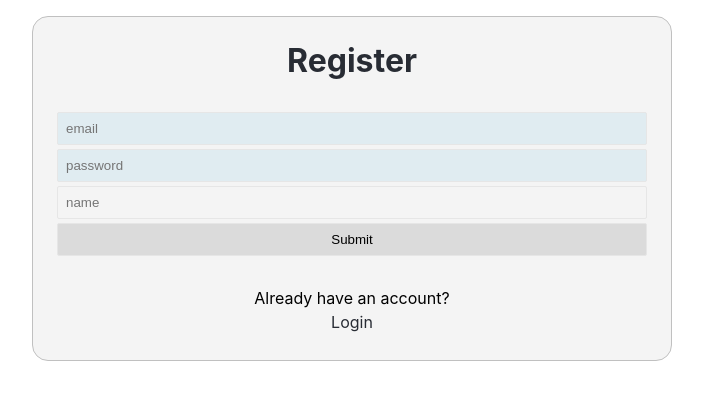
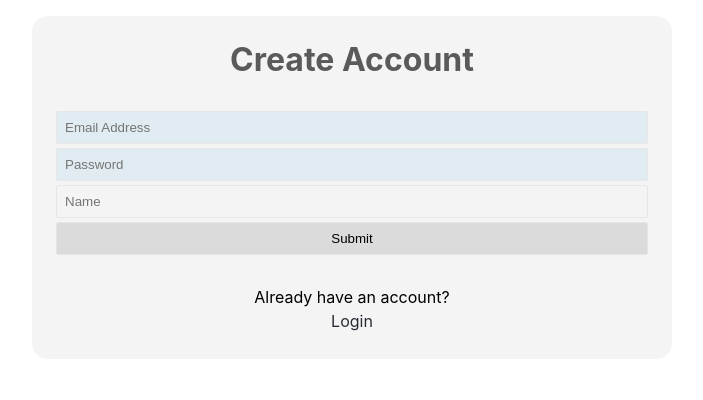
Before and after one commit to robdcampbell/pernStarter, a React (Create React App) app in the folder frontend/: page /register in a window 1280 px wide. Shown: the top 400 px of the page, without its empty margins (288-991 px from the left). Built offline with nearby package versions, Linux system fonts and the light colour scheme; no server answers.

Commit message:
Edit Register.js content

```diff
--- a/frontend/public/index.html
+++ b/frontend/public/index.html
@@ -11,7 +11,7 @@
     />
     <link rel="apple-touch-icon" href="%PUBLIC_URL%/logo192.png" />
     <link rel="manifest" href="%PUBLIC_URL%/manifest.json" />
-    <title>User Registration</title>
+    <title>Starter Pack | P.E.R.N.</title>
   </head>
   <body>
     <noscript>You need to enable JavaScript to run this app.</noscript>
--- a/frontend/src/App.css
+++ b/frontend/src/App.css
@@ -1,16 +1,14 @@
-.App {
-  text-align: center;
+.app-root {
+  background-color: red;
 }
 
-.App-logo {
-  height: 40vmin;
-  pointer-events: none;
-}
-
-@media (prefers-reduced-motion: no-preference) {
-  .App-logo {
-    animation: App-logo-spin infinite 20s linear;
-  }
+.App {
+  /* margin-top: 1rem; */
+  height: 100vh;
+  text-align: center;
+  /* display: flex;
+  justify-content: center;
+  align-items: center; */
 }
 
 .App-header {
@@ -24,17 +22,8 @@
   color: white;
 }
 
-.App-link {
-  color: #61dafb;
-}
-
-@keyframes App-logo-spin {
-  from {
-    transform: rotate(0deg);
-  }
-  to {
-    transform: rotate(360deg);
-  }
+.wrap-all {
+  margin-top: 1rem;
 }
 
 /*  */
@@ -53,7 +42,7 @@ button {
 
 .registration {
   background-color: #f4f4f4;
-  border: #c0c0c0 solid 1px;
+  /* border: #c0c0c0 solid 1px; */
   border-radius: 1rem;
   margin: 0 auto;
   padding: 1.5rem;
@@ -61,7 +50,7 @@ button {
 }
 
 .registration > h1 {
-  color: #282c34;
+  color: #5a5a5a;
   margin-bottom: 2rem;
   font-size: 2rem;
 }
@@ -110,22 +99,6 @@ button {
   color: #bebebe;
 }
 
-.dashboard__heading {
-  border-bottom: #c0c0c0 solid 1px;
-  margin-bottom: 1rem;
-  padding: 1rem;
-  padding-bottom: 1rem;
-  display: flex;
-  justify-content: space-between;
-  align-items: center;
-}
-.dashboard__heading > h1 {
-}
-
-.dashboard__heading > button {
-  height: fit-content;
-}
-
 /* ///////////////////  */
 
 /* ORIGINAL FRONT END */
@@ -152,15 +125,29 @@ button {
   justify-content: center;
 }
 
-.App {
-  margin-top: 1rem;
-}
-
 .dashboard {
   max-width: 500px;
   margin: 0 auto;
-  border: #c0c0c0 solid 1px;
+  /* border: #c0c0c0 solid 1px; */
   border-radius: 0.25rem;
+  width: 100%;
+}
+
+.dashboard__heading {
+  border-bottom: #c0c0c0 solid 1px;
+  margin-bottom: 1rem;
+  padding: 1rem;
+  padding-bottom: 1rem;
+
+  display: flex;
+  justify-content: space-between;
+  align-items: center;
+}
+.dashboard__heading > h1 {
+}
+
+.dashboard__heading > button {
+  height: fit-content;
 }
 
 /* INPUT */
--- a/frontend/src/App.js
+++ b/frontend/src/App.js
@@ -44,6 +44,7 @@ function App() {
   return (
     <Router>
       <div className="App">
+        <div className="wrap-all">
           <Switch>
             <Route
               exact
@@ -92,6 +93,7 @@ function App() {
             <ToastContainer />
           </Switch>
         </div>
+      </div>
     </Router>
   );
 }
--- a/frontend/src/components/Login.js
+++ b/frontend/src/components/Login.js
@@ -51,7 +51,7 @@ const Login = ({ setAuth }) => {
           required
           type="email"
           name="email"
-          placeholder="email"
+          placeholder="Email Address"
           value={email}
           onChange={(e) => changeInput(e)}
         />
@@ -59,12 +59,12 @@ const Login = ({ setAuth }) => {
           required
           type="password"
           name="password"
-          placeholder="password"
+          placeholder="Password"
           onChange={(e) => changeInput(e)}
         />
         <button>Log In</button>
         <p>Need an account?</p>
-        <Link to="/register">Register here</Link>
+        <Link to="/register">Create one here</Link>
       </form>
     </section>
   );
--- a/frontend/src/components/Register.js
+++ b/frontend/src/components/Register.js
@@ -44,13 +44,13 @@ const Register = ({ setAuth }) => {
 
   return (
     <section className="registration">
-      <h1>Register</h1>
+      <h1>Create Account</h1>
       <form className="register__form" onSubmit={(e) => onSubmitForm(e)}>
         <input
           required
           type="email"
           name="email"
-          placeholder="email"
+          placeholder="Email Address"
           value={email}
           onChange={(e) => changeInput(e)}
         />
@@ -58,13 +58,13 @@ const Register = ({ setAuth }) => {
           required
           type="password"
           name="password"
-          placeholder="password"
+          placeholder="Password"
           onChange={(e) => changeInput(e)}
         />
         <input
           type="text"
           name="name"
-          placeholder="name"
+          placeholder="Name"
           onChange={(e) => changeInput(e)}
         />
         <button>Submit</button>
--- a/frontend/src/components/dashboard/Dashboard.js
+++ b/frontend/src/components/dashboard/Dashboard.js
@@ -39,7 +39,7 @@ const Dashboard = ({ setAuth }) => {
   return (
     <div className="dashboard">
       <header className="dashboard__heading">
-        <h1>Welcome {name}!</h1>
+        <h1>Welcome {name}.</h1>
         <button onClick={(e) => logout(e)}>logout</button>
       </header>
 
```
Lines whose indentation alone changed are shown as unchanged.
